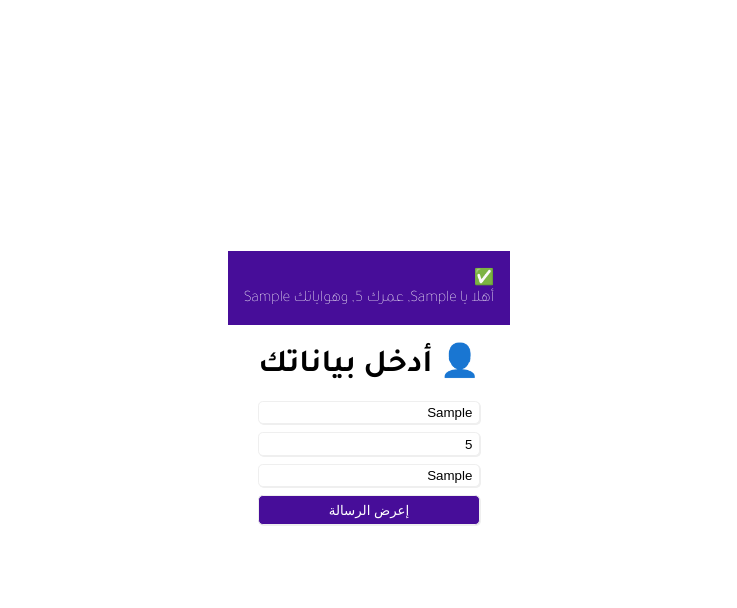
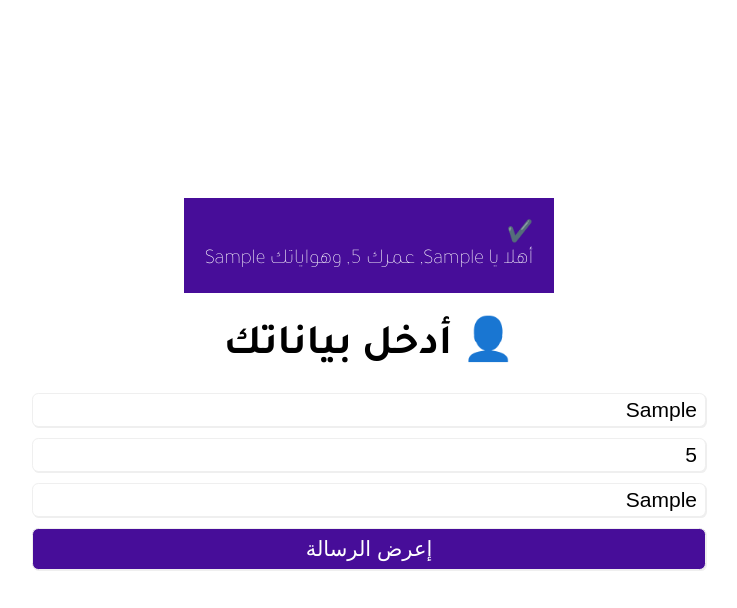
Before and after one commit to KariMuhammad/Javascript-Tasks, a plain HTML site: page index.html in a window 1280 px wide. Both pictures are taken after typing "Sample", "5", "Sample" into the empty fields and a click on the input "إعرض الرسالة". Shown: the whole page, without its empty margins (271-1008 px from the left). Drawn offline with Linux system fonts and the light colour scheme.

Commit message:
update style css

```diff
--- a/style.css
+++ b/style.css
@@ -52,6 +52,7 @@
   padding: 0px;
   margin: 0;
   box-sizing: border-box;
+  font-size: 21px;
 }
 
 body {
@@ -65,9 +66,8 @@ body {
 
 .container {
   height: 100%;
-  max-width: 80%;
-  width: 80%;
-  margin: 0 auto;
+  max-width: 70%;
+  margin: auto;
   background-color: white;
   display: flex;
   flex-direction: column;
@@ -76,6 +76,7 @@ body {
 }
 
 .container main {
+  width: 80%;
   padding: 1rem;
 }
 
@@ -129,11 +130,16 @@ input:focus::placeholder {
 }
 
 .output::before {
-  content: "✅";
+  content: "✔️";
+  text-align: left;
 }
 
 .output.has_errors::before {
   content: "✖️";
+}
+
+.output.has_errors ul {
+  padding: 1rem;
 }
 
 .hidden {
```
